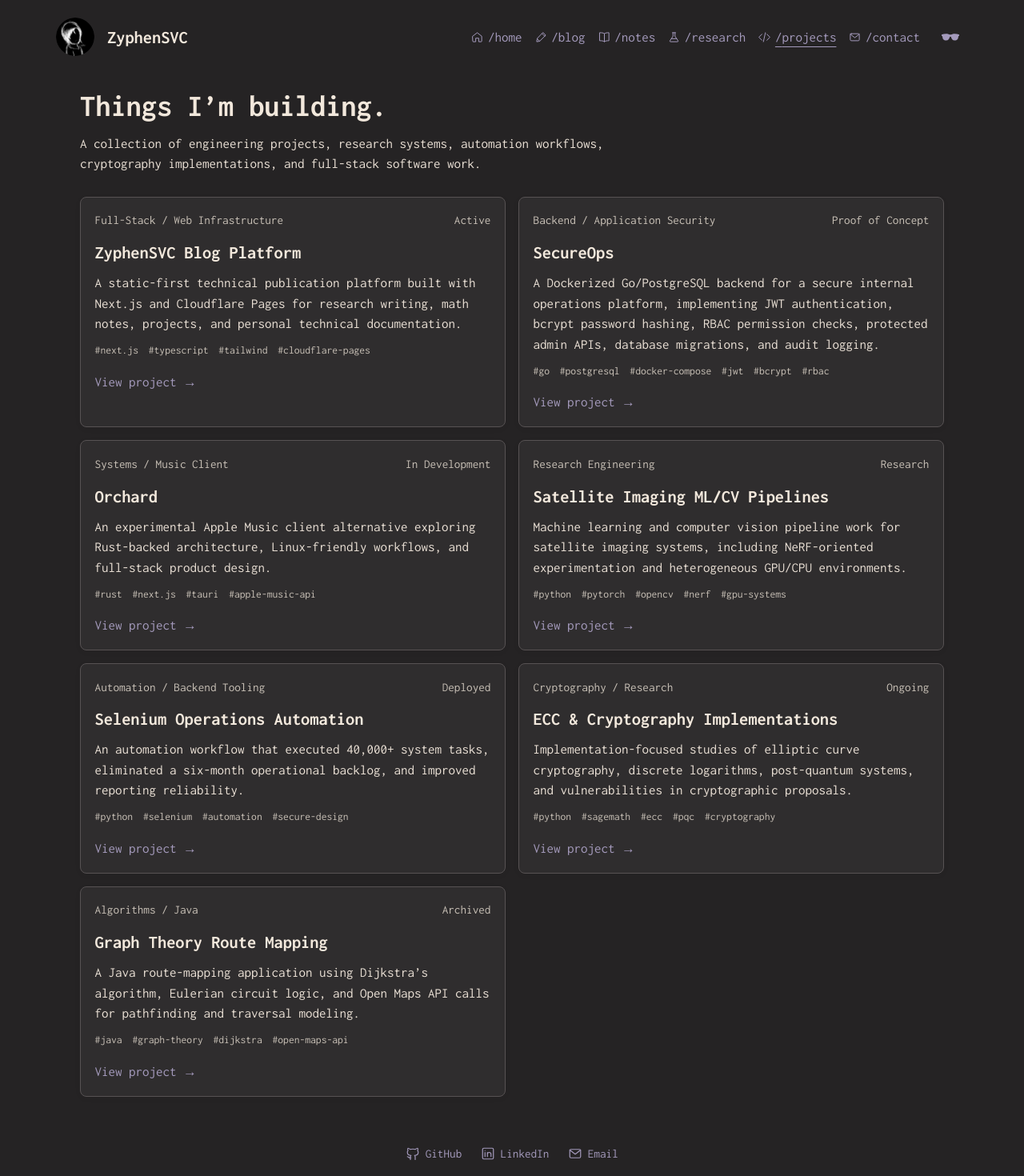
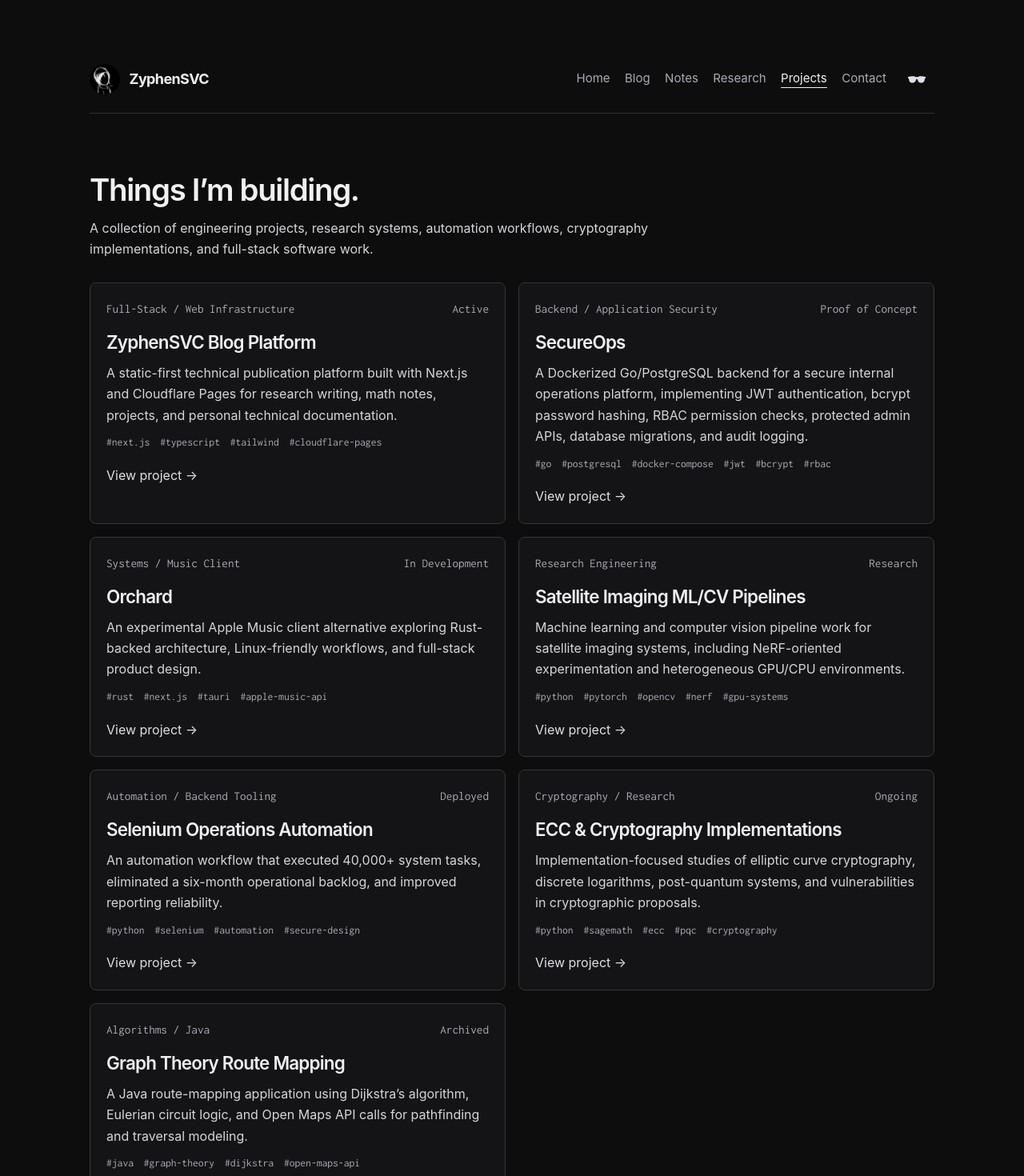
Before and after one commit to ZyphenSVC/blog, a Next.js app: page /projects in a window 1280 px wide. Shown: the top 1470 px of the page at 80% size. Built offline with nearby package versions, Linux system fonts and the light colour scheme.

Commit message:
Bring the monochrome research layout to the portfolio and blog

```diff
--- a/app/blog/page.tsx
+++ b/app/blog/page.tsx
@@ -9,7 +9,7 @@ export default async function BlogPage() {
   return (
     <main id="main-content" className="reading-container page-content">
       <header className="page-heading">
-        <h1 className="reveal-text">Posts.</h1>
+        <h1 className="reveal-text">Writing</h1>
         <p>Research, technical writing, and things I’ve learned along the way.</p>
       </header>
       <BlogSearch posts={posts.map(({ title, description, date, tags, href, readingTime, type }) => ({
--- a/app/components/Navbar.tsx
+++ b/app/components/Navbar.tsx
@@ -1,38 +1,37 @@
 "use client";
 
+import { useRef } from "react";
 import { usePathname } from "next/navigation";
 import Link from "next/link";
 import { Logo } from "@/app/components/Logo";
 import ThemeToggle from "@/app/components/ThemeToggle";
-import { Icon, type IconName } from "@/app/components/Icon";
 
-const navigationItems: { label: string; href: string; icon: IconName }[] = [
-  { label: "home", href: "/", icon: "home" },
-  { label: "blog", href: "/blog", icon: "pen" },
-  { label: "notes", href: "/notes", icon: "book" },
-  { label: "research", href: "/research", icon: "research" },
-  { label: "projects", href: "/projects", icon: "code" },
-  { label: "contact", href: "/contact", icon: "mail" },
+const navigation = [
+  ["Home", "/"], ["Blog", "/blog"], ["Notes", "/notes"],
+  ["Research", "/research"], ["Projects", "/projects"], ["Contact", "/contact"],
 ];
 
 export default function Navbar() {
   const pathname = usePathname();
+  const menu = useRef<HTMLDivElement>(null);
+  const links = navigation.map(([label, href]) => {
+    const active = pathname === href || (href !== "/" && pathname.startsWith(href + "/"));
+    return (
+      <Link key={href} href={href} aria-current={active ? "page" : undefined}
+        onClick={() => menu.current?.hidePopover?.()}>
+        {label}
+      </Link>
+    );
+  });
+
   return (
     <header className="site-header site-container">
       <nav className="site-nav" aria-label="Main navigation">
         <Logo />
-        <div className="nav-links">
-          {navigationItems.map((item) => {
-            const active = pathname === item.href ||
-              (item.href !== "/" && pathname.startsWith(item.href + "/"));
-            return (
-              <Link key={item.href} href={item.href} aria-current={active ? "page" : undefined}>
-                <Icon name={item.icon} />/{item.label}
-              </Link>
-            );
-          })}
-          <ThemeToggle />
-        </div>
+        <div className="desktop-links nav-links">{links}</div>
+        <ThemeToggle />
+        <button className="menu-trigger" type="button" popoverTarget="site-menu">Menu</button>
+        <div id="site-menu" className="mobile-links nav-links" popover="auto" ref={menu}>{links}</div>
       </nav>
     </header>
   );
--- a/app/components/PostSection.tsx
+++ b/app/components/PostSection.tsx
@@ -17,7 +17,7 @@ export function PostSection({ titleTop, titleBottom, href, linkLabel, items }: P
       <Reveal>
       <div className="section-heading">
         <h2 className="section-title"><Icon name="pen" />{titleTop} {titleBottom}</h2>
-        {href && linkLabel && <Link href={href}>{linkLabel} →</Link>}
+        {href && linkLabel && <Link href={href}>{linkLabel}</Link>}
       </div>
       <div className="post-list">{items.map((item) => <PostCard key={item.href} {...item} />)}</div>
       </Reveal>
--- a/app/globals.css
+++ b/app/globals.css
@@ -1,45 +1,42 @@
 @import "tailwindcss";
 @plugin "@tailwindcss/typography";
 
-/* Original portfolio typography with the lavender palette. */
 :root {
   color-scheme: dark;
-  --bg: #252324;
-  --surface: #2f2d2e;
-  --text: #eae0d5;
-  --title: #f2e8dc;
-  --muted: #c8c0b6;
-  --border: #575253;
-  --divider: #494346;
-  --accent: #a49abc;
-  --accent-soft: #8c86aa;
-  --accent-hover: #c9bce6;
+  --bg: #0d0d0e;
+  --surface: #141416;
+  --text: #d6d6da;
+  --title: #f1f1f3;
+  --muted: #aaaab3;
+  --border: #353539;
+  --divider: #303034;
+  --accent: #dedee4;
+  --accent-hover: #fff;
 }
 :root[data-theme="light"] {
   color-scheme: light;
-  --bg: #f7f4f8;
-  --surface: #eee9f1;
-  --text: #39323d;
-  --title: #27212e;
-  --muted: #69606f;
-  --border: #c8bdd0;
-  --divider: #d8cfdf;
-  --accent: #74608f;
-  --accent-soft: #8c86aa;
-  --accent-hover: #59416f;
+  --bg: #fafafa;
+  --surface: #fff;
+  --text: #343439;
+  --title: #161619;
+  --muted: #595961;
+  --border: #c9c9cf;
+  --divider: #d9d9de;
+  --accent: #37373e;
+  --accent-hover: #111;
 }
 @theme inline {
   --font-mono: var(--font-inconsolata), Consolas, "Courier New", monospace;
-  --font-sans: var(--font-mono);
+  --font-sans: Inter, system-ui, sans-serif;
 }
 html { scroll-behavior: smooth; }
 body {
   margin: 0;
   background: var(--bg);
   color: var(--text);
-  font-family: var(--font-inconsolata), Consolas, "Courier New", monospace;
-  font-size: 1.0625rem;
-  line-height: 1.5;
+  font-family: var(--font-sans);
+  font-size: 1rem;
+  line-height: 1.65;
   -webkit-font-smoothing: antialiased;
 }
 ::selection { background: var(--accent); color: var(--bg); }
@@ -50,27 +47,26 @@ button { font: inherit; cursor: pointer; }
 :focus-visible { outline: 2px solid var(--accent); outline-offset: 5px; border-radius: 2px; }
 /* Let article typography override the general text defaults. */
 @layer base {
-  h1, h2, h3 { color: var(--title); font-weight: 700; line-height: 1.2; text-wrap: balance; }
+  h1, h2, h3 { color: var(--title); font-weight: 620; letter-spacing: -.035em; line-height: 1.2; text-wrap: balance; }
   h1 { font-size: clamp(1.9rem, 3.5vw, 2.4rem); }
-  h2 { font-size: 1.6rem; }
+  h2 { font-size: 1.35rem; }
   h3 { font-size: 1.3rem; }
   p { margin: 0; }
 }
 main { flex: 1; min-width: 0; }
 article { min-width: 0; overflow-wrap: anywhere; }
 .site-shell { min-height: 100vh; display: flex; flex-direction: column; }
-.site-container { width: min(100% - 3rem, 1140px); margin-inline: auto; }
-.content-container { width: min(100% - 3rem, 1080px); margin-inline: auto; }
-.reading-container { width: min(100% - 3rem, 760px); margin-inline: auto; }
-.site-header { padding-block: 1.4rem; }
-.site-nav { display: flex; align-items: center; justify-content: space-between; gap: 1.5rem; }
-.site-brand { display: inline-flex; align-items: center; gap: 1rem; color: var(--title); font-size: 1.4rem; font-weight: 700; white-space: nowrap; }
-.site-brand:hover { color: var(--title); text-decoration: none; }
-.site-brand img { width: 48px; height: 48px; border-radius: 50%; }
-.nav-links { display: flex; align-items: center; justify-content: center; flex-wrap: wrap; gap: .25rem 1rem; }
-.nav-links a { display: inline-flex; align-items: center; gap: .35rem; padding-block: .4rem; }
-.nav-links .icon { width: 15px; height: 15px; }
-.nav-links a[aria-current="page"] { text-decoration: underline; text-underline-offset: 6px; }
+.site-container, .content-container { width: min(calc(100% - 4rem), 66rem); margin-inline: auto; }
+.reading-container { width: min(calc(100% - 4rem), 47rem); margin-inline: auto; }
+.site-header { padding-top: clamp(2rem, 6vw, 6rem); }
+.site-nav { display: flex; align-items: center; gap: 1rem; padding-bottom: 1.25rem; border-bottom: 1px solid var(--divider); }
+.site-brand { display: inline-flex; align-items: center; gap: .75rem; margin-right: auto; color: var(--title); font-size: 1.125rem; font-weight: 650; letter-spacing: -.035em; }
+.site-brand:hover { text-decoration: none; }
+.site-brand img { width: 2.35rem; height: 2.35rem; border-radius: 50%; }
+.desktop-links { display: flex; align-items: center; gap: 1.15rem; }
+.nav-links a { padding-block: .5rem; color: var(--muted); font-size: .94rem; }
+.nav-links a[aria-current="page"], .nav-links a:hover { color: var(--title); text-decoration: underline; text-underline-offset: .35rem; }
+.menu-trigger, .mobile-links { display: none; }
 .theme-toggle { display: inline-flex; align-items: center; justify-content: center; width: 44px; height: 44px; border: 0; background: transparent; color: var(--accent); }
 .theme-toggle:hover { color: var(--accent-hover); }
 .theme-toggle svg { width: 22px; height: 22px; }
@@ -78,20 +74,19 @@ article { min-width: 0; overflow-wrap: anywhere; }
 [data-theme="light"] .theme-to-dark { display: inline-flex; }
 .skip-link { position: absolute; top: -100px; left: 1rem; z-index: 100; padding: .5rem 1rem; background: var(--surface); }
 .skip-link:focus { top: 1rem; }
-.intro { padding-top: .75rem; padding-bottom: 2rem; }
-.intro-grid { display: grid; grid-template-columns: minmax(0, 1fr) 220px; align-items: center; gap: 2rem; }
-.intro h1 { margin-bottom: .9rem; }
-.intro-copy p + p { margin-top: .5rem; }
-.intro-links { display: flex; flex-wrap: wrap; gap: .5rem 1.25rem; margin-top: 1rem; }
-.portrait { width: 220px; height: 220px; border-radius: 50%; object-fit: cover; }
-.latest-post { margin-top: 1.25rem; }
-.surface-card { border: 1px solid var(--border); border-radius: .5rem; background: var(--surface); box-shadow: 0 2px 8px #0000000a; padding: 1.1rem; transition: border-color .2s ease, box-shadow .2s ease, transform .2s ease; }
-.latest-post h2 { font-size: 1.25rem; margin-bottom: .6rem; }
-.latest-post h3 { font-size: 1.125rem; line-height: 1.4; }
-.latest-post p { font-size: 1rem; margin-top: .5rem; }
-.latest-post .all-posts { display: inline-block; margin-top: .55rem; font-size: 1rem; }
-.portfolio-section { margin-bottom: 2rem; scroll-margin-top: 1rem; }
-.section-heading { display: flex; flex-wrap: wrap; align-items: baseline; justify-content: space-between; gap: .75rem 2rem; margin-bottom: 1rem; }
+.intro { padding-block: clamp(2.5rem, 6vw, 5.5rem); }
+.intro-grid { display: grid; grid-template-columns: minmax(0, 39rem) minmax(10rem, 16rem); justify-content: space-between; align-items: center; gap: clamp(2rem, 5vw, 5rem); }
+.intro-role, .post-date { font-family: var(--font-mono); color: var(--muted); font-size: .94rem; }
+.intro-role { text-transform: uppercase; letter-spacing: .08em; }
+.intro h1 { margin: .45rem 0 1rem; font-size: clamp(2rem, 4vw, 2.9rem); letter-spacing: -.05em; }
+.intro-copy p:not(.intro-role) { color: var(--text); max-width: 59ch; }
+.intro-copy p + p { margin-top: .45rem; }
+.intro-links { display: flex; flex-wrap: wrap; align-items: center; gap: .65rem 1.2rem; margin-top: 1.3rem; font-size: .94rem; }
+.intro-links a:first-child { padding: .4rem .8rem; border: 1px solid var(--border); border-radius: .35rem; }
+.portrait { width: 100%; height: auto; aspect-ratio: 1; border-radius: .5rem; object-fit: cover; filter: grayscale(1); }
+.surface-card { border: 1px solid var(--border); border-radius: .5rem; background: var(--surface); padding: 1.25rem; transition: border-color .2s ease; }
+.portfolio-section { margin-bottom: clamp(2.5rem, 5vw, 4.5rem); scroll-margin-top: 1rem; }
+.section-heading { display: flex; flex-wrap: wrap; align-items: baseline; justify-content: space-between; gap: .75rem 2rem; border-top: 1px solid var(--divider); padding-top: 1.65rem; margin-bottom: 1.25rem; }
 .section-heading a { font-size: 1rem; }
 .card-list { display: grid; gap: 1rem; }
 .experience-list { display: grid; grid-template-columns: repeat(2, minmax(0, 1fr)); gap: .85rem; }
@@ -130,7 +125,7 @@ article { min-width: 0; overflow-wrap: anywhere; }
 .tags { display: flex; flex-wrap: wrap; gap: .2rem .8rem; color: var(--muted); font-size: .85rem; margin-top: .65rem; }
 .tags span { overflow-wrap: anywhere; }
 .experience-image { width: 80px; height: 72px; flex-shrink: 0; object-fit: contain; border-radius: .3rem; }
-.page-content { padding-block: 1rem 2.5rem; }
+.page-content { padding-block: clamp(2.5rem, 6vw, 4.5rem) 3.5rem; }
 .page-heading { margin-bottom: 1.75rem; }
 .page-heading h1 { margin-bottom: .75rem; }
 .page-heading p { max-width: 760px; }
@@ -156,10 +151,14 @@ a.detail-card:hover h2 { color: var(--accent); }
 .blog-search input::placeholder { color: var(--muted); opacity: 1; }
 .blog-search button { color: var(--accent); border: 0; background: transparent; padding: .5rem; }
 .blog-search .section-count { margin-top: .5rem; }
-.post-list { display: grid; gap: 1.5rem; }
-.portfolio-section .post-list { grid-template-columns: repeat(2, minmax(0, 1fr)); }
-.post-card h2, .post-card h3 { font-size: 1.3rem; line-height: 1.4; margin-bottom: .4rem; }
-.post-card p { margin-top: .6rem; }
+.post-list { border-top: 1px solid var(--divider); }
+.post-card { display: grid; grid-template-columns: 7rem minmax(0, 1fr); gap: 1.2rem; padding-block: 1.35rem; border-bottom: 1px solid var(--divider); }
+.post-card h2, .post-card h3 { font-size: 1.2rem; line-height: 1.35; }
+.post-card h2 a, .post-card h3 a { color: var(--title); }
+.post-card .post-meta { margin: .35rem 0; }
+.post-card p { color: var(--text); }
+.post-date { font-variant-numeric: tabular-nums; }
+.post-meta, .tags, .card-meta, .course-code { font-family: var(--font-mono); }
 .article-header { margin-top: 1.5rem; padding-bottom: 1.5rem; border-bottom: 1px solid var(--divider); }
 .article-header h1 { margin-block: 1rem; }
 .article-body { margin-top: 2rem; font-size: 1.125rem; line-height: 1.7; }
@@ -215,8 +214,8 @@ a.detail-card:hover h2 { color: var(--accent); }
 .competition-result { text-align: right; flex: 0 0 auto; font-size: .95rem; }
 .competition-field { display: block; color: var(--muted); font-size: .8rem; }
 .section-count { color: var(--muted); font-size: .9rem; }
-.site-footer { padding-block: 1.25rem; text-align: center; color: var(--muted); font-size: .95rem; }
-.footer-links { display: flex; flex-wrap: wrap; justify-content: center; gap: 1.5rem; margin-bottom: .75rem; }
+.site-footer { padding-block: 1.5rem 2.5rem; border-top: 1px solid var(--divider); color: var(--muted); font-size: .95rem; }
+.footer-links { display: flex; flex-wrap: wrap; gap: 1.5rem; margin-bottom: .75rem; }
 .icon { display: inline-block; flex-shrink: 0; vertical-align: middle; }
 .icon-heading, .section-title { display: inline-flex; align-items: center; gap: .6rem; }
 .section-title { position: relative; width: fit-content; }
@@ -225,63 +224,55 @@ a.detail-card:hover h2 { color: var(--accent); }
 .intro-links .icon, .footer-links .icon { width: 18px; height: 18px; transition: transform .2s ease; }
 .contact-heading { display: flex; align-items: center; gap: .6rem; }
 .contact-heading .icon { color: var(--accent); }
-.reveal-text { position: relative; width: fit-content; animation: reveal-text .65s cubic-bezier(.2,.7,.2,1) both; }
-.reveal-text::after, .section-title::after {
-  content: "";
-  position: absolute;
-  inset: 0;
-  background: var(--accent-soft);
-  transform: scaleX(0);
-  transform-origin: right;
-  pointer-events: none;
+@media (prefers-reduced-motion: no-preference) {
+  .intro-copy, .portrait, .page-heading, .article-header, .scroll-reveal[data-revealed="true"] {
+    animation: content-enter .36s ease-out;
+  }
 }
-.reveal-text::after { animation: heading-wipe .65s cubic-bezier(.2,.7,.2,1) both; }
-.scroll-reveal[data-revealed="false"] { opacity: 0; transform: translateY(12px); }
-.scroll-reveal[data-revealed="false"]:focus-within { opacity: 1; transform: none; }
-.scroll-reveal[data-revealed="true"] { animation: fade-in .45s ease-out both; }
-.scroll-reveal[data-revealed="true"] .section-title::after { animation: heading-wipe .65s ease-out both; }
-.scroll-reveal[data-revealed="true"] .surface-card { animation: card-enter .45s ease-out both; }
-.scroll-reveal[data-revealed="true"] .surface-card:nth-child(2) { animation-delay: .06s; }
-.scroll-reveal[data-revealed="true"] .surface-card:nth-child(3) { animation-delay: .12s; }
-@keyframes heading-wipe {
-  0% { transform: scaleX(0); transform-origin: left; }
-  45% { transform: scaleX(1); transform-origin: left; }
-  46% { transform-origin: right; }
-  100% { transform: scaleX(0); transform-origin: right; }
+@keyframes content-enter {
+  from { opacity: 0; translate: 0 .3rem; }
+  to { opacity: 1; translate: 0 0; }
 }
-@keyframes card-enter { from { opacity: 0; translate: 0 8px; } to { opacity: 1; translate: 0 0; } }
 @media (hover: hover) {
-  .surface-card:hover { border-color: var(--accent-soft); box-shadow: 0 4px 16px #8c86aa14; transform: translateY(-2px); }
-  .intro-links a:hover .icon, .footer-links a:hover .icon { transform: translateY(-2px); }
+  .surface-card:hover { border-color: var(--muted); }
 }
-.fade-in { animation: fade-in .8s ease-out both; }
-@keyframes reveal-text { from { clip-path: inset(0 100% 0 0); } to { clip-path: inset(0); } }
-@keyframes fade-in { from { opacity: 0; transform: translateY(8px); } to { opacity: 1; transform: translateY(0); } }
 @media (max-width: 960px) {
-  .site-nav { flex-direction: column; }
-  .site-header { padding-block: 1rem; }
   .intro-grid { gap: 1.5rem; grid-template-columns: minmax(0, 1fr) 190px; }
   .experience-columns-3 { grid-template-columns: repeat(2, minmax(0, 1fr)); }
   .portrait { width: 190px; height: 190px; }
 }
 @media (max-width: 640px) {
   .site-container, .content-container, .reading-container { width: calc(100% - 2.5rem); }
-  .nav-links { gap: .15rem 1rem; font-size: 1rem; }
-  .intro { padding-top: .5rem; padding-bottom: 1.5rem; }
+  .site-nav { gap: .4rem; }
+  .intro { padding-block: 2rem; }
   .intro-grid { grid-template-columns: 1fr; }
-  .portrait { width: 140px; height: 140px; justify-self: center; }
-  .card-grid, .competition-list, .experience-list, .portfolio-section .post-list, .coursework-grid { grid-template-columns: 1fr; }
+  .portrait { grid-row: 1; width: 6rem; height: 6rem; }
+  .post-card { grid-template-columns: 1fr; gap: .35rem; }
+  .card-grid, .competition-list, .experience-list, .coursework-grid { grid-template-columns: 1fr; }
   .talk-card { grid-template-columns: 1fr; gap: .65rem; }
   .talk-meta { flex-direction: row; align-items: center; flex-wrap: wrap; gap: .25rem .75rem; }
   .surface-card { padding: 1rem; }
-  .page-content { padding-top: 1rem; }
+  .page-content { padding-top: 2.5rem; }
+}
+@media (max-width: 48rem) {
+  .desktop-links { display: none; }
+  .menu-trigger { display: block; anchor-name: --menu-trigger; min-height: 44px; padding: .4rem .75rem; border: 1px solid var(--border); border-radius: .35rem; color: var(--title); }
+  .mobile-links:popover-open { display: grid; position: fixed; inset: 5.75rem 1.25rem auto auto; margin: .35rem 0 0; padding: .4rem; min-width: 10rem; border: 1px solid var(--border); border-radius: .45rem; background: var(--surface); }
+  .mobile-links a { padding: .55rem .9rem; }
+  @supports (top: anchor(bottom)) {
+    .mobile-links:popover-open { position-anchor: --menu-trigger; top: anchor(bottom); right: anchor(right); }
+  }
+}
+@supports not selector(:popover-open) {
+  @media (max-width: 48rem) {
+    .site-nav { flex-wrap: wrap; }
+    .desktop-links { display: flex; flex-wrap: wrap; gap: .25rem 1rem; order: 1; width: 100%; }
+    .menu-trigger { display: none; }
+  }
 }
 @media (prefers-reduced-motion: reduce) {
   html { scroll-behavior: auto; }
   *, *::before, *::after { animation: none !important; transition: none !important; }
-  .scroll-reveal[data-revealed], .surface-card:hover { opacity: 1; transform: none; }
-  .reveal-text { clip-path: none; }
-  .reveal-text::after, .section-title::after { display: none; }
 }
 
 @media print {
```
Also changed, not shown: app/components/PostCard.tsx (+9 -7 lines), app/page.tsx (+13 -18 lines).
